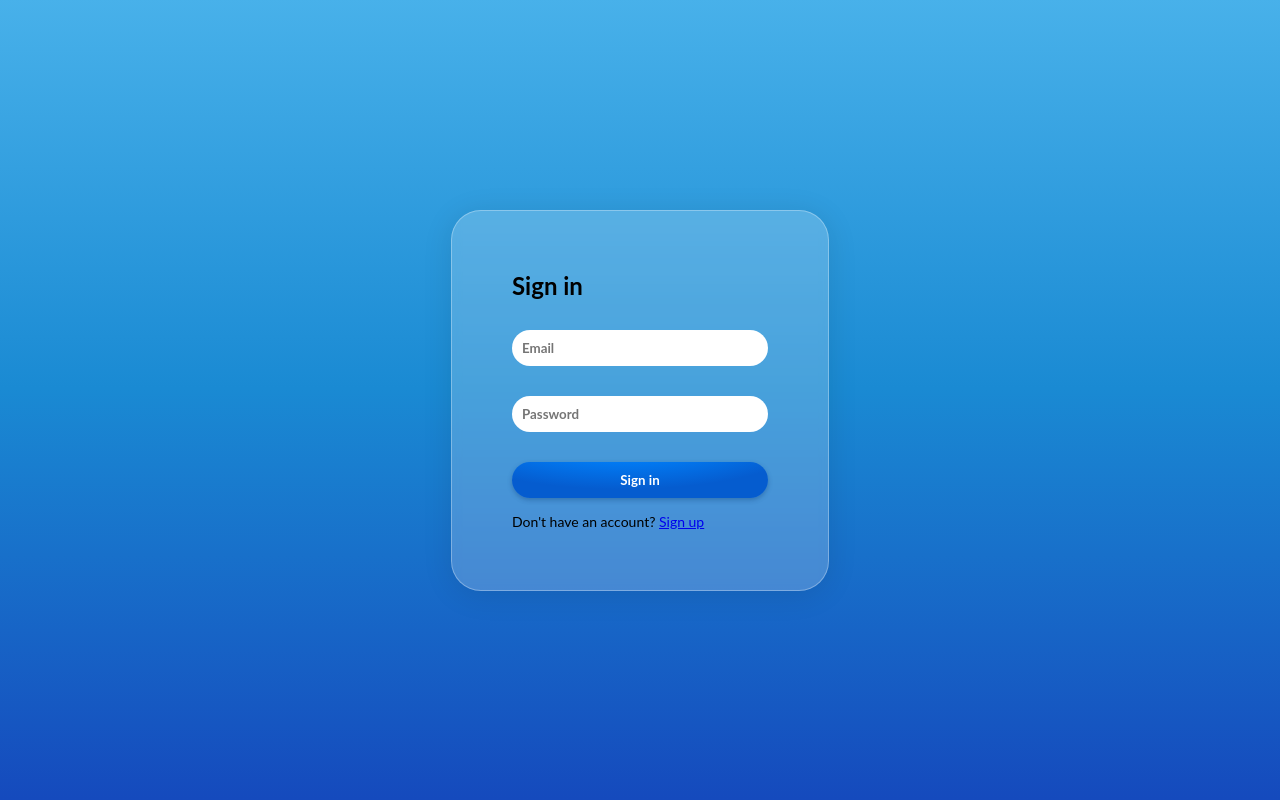
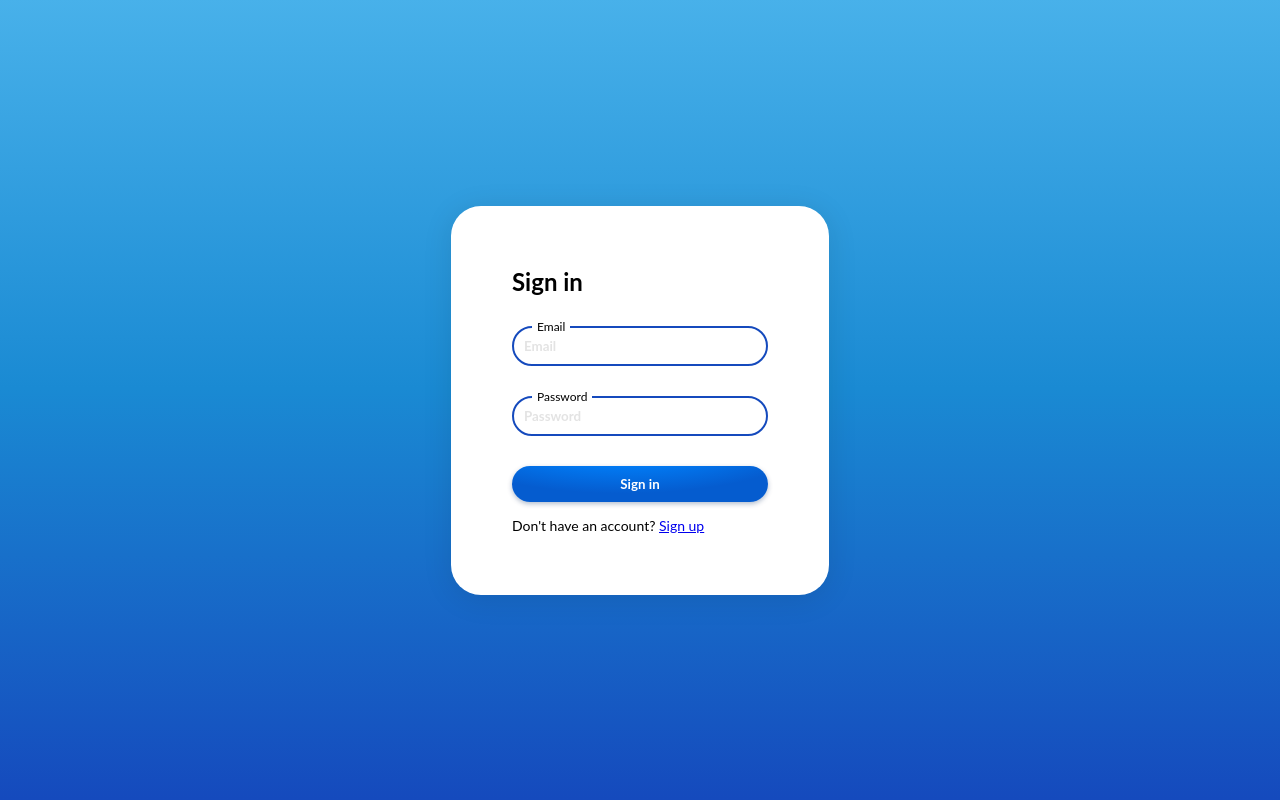
Before and after one commit to Blindeen/gym-website, a PHP site: page /login.php in a window 1280 px wide. Run offline with PHP 8.4, Linux system fonts and the light colour scheme.

Commit message:
match login form style with register form

```diff
--- a/assets/css/login/styles.css
+++ b/assets/css/login/styles.css
@@ -2,6 +2,7 @@
     --radius: 30px;
     --white: #FFFFFF;
     --red: #FF0000;
+    --blue: #154ABD;
 }
 
 body {
@@ -17,22 +18,8 @@ body {
 }
 
 input {
-    border: none;
-    border-radius: var(--radius);
-    padding: 10px;
-
-    font-weight: bold;
-    font-family: Lato, monospace;
-
-    caret: black;
-
-    &:focus {
-        outline: none;
-    }
-}
-
-select {
-    border: none;
+    box-sizing: border-box;
+    border: 2px solid var(--blue);
     border-radius: var(--radius);
     padding: 10px;
 
@@ -41,6 +28,10 @@ select {
 
     &:focus {
         outline: none;
+    }
+
+    &::placeholder {
+        opacity: 0.2;
     }
 }
 
@@ -87,11 +78,30 @@ p {
     border-radius: var(--radius);
     border: 1px solid rgba(255, 255, 255, 0.3);
 
-    background: rgba(255, 255, 255, 0.2);
+    background-color: var(--white);
 
     box-shadow: 0 4px 30px rgba(0, 0, 0, 0.1);
     backdrop-filter: blur(5px);
     -webkit-backdrop-filter: blur(5px);
+}
+
+.field {
+    position: relative;
+
+    font-size: 12px;
+
+    & label {
+        position: absolute;
+        left: 20px;
+        top: -0.4rem;
+        padding: 0 5px;
+
+        background-color: var(--white);
+    }
+
+    & input, & select {
+        width: 100%;
+    }
 }
 
 .error {
--- a/assets/js/login.js
+++ b/assets/js/login.js
@@ -1,5 +1,14 @@
+const form = document.querySelector('form');
 const emailInput = document.querySelector('#email');
-const passwordInput = document.querySelector('#password');
+const submitButton = document.querySelector('button[type="submit"]');
 const error = document.querySelector('.error');
 
 emailInput.addEventListener('focus', () => error && (error.style.display = 'none'));
+submitButton.addEventListener('click', () => {
+    const filteredEntries = Object.entries(form.elements).filter(([idx, val]) => val.tagName === 'INPUT')
+    filteredEntries.forEach(([idx, element]) => {
+        if (!element.value) {
+            element.style.borderColor = '#FF0000';
+        }
+    });
+});
--- a/login.php
+++ b/login.php
@@ -14,8 +14,14 @@ include 'src/actions/login-action.php';
 <body>
 <form class="form-container" action="<?php echo htmlspecialchars($_SERVER['PHP_SELF']); ?>" method="POST">
     <h2>Sign in</h2>
-    <input id="email" name="email" type="email" placeholder="Email" required/>
-    <input id="password" name="password" type="password" placeholder="Password" required/>
+    <div class="field">
+        <label for="email">Email</label>
+        <input id="email" name="email" type="email" placeholder="Email" required/>
+    </div>
+    <div class="field">
+        <label for="password">Password</label>
+        <input id="password" name="password" type="password" placeholder="Password" required/>
+    </div>
     <div id="submit">
         <button type="submit">Sign in</button>
         <?php if (isset($error)) echo $error; ?>
```
